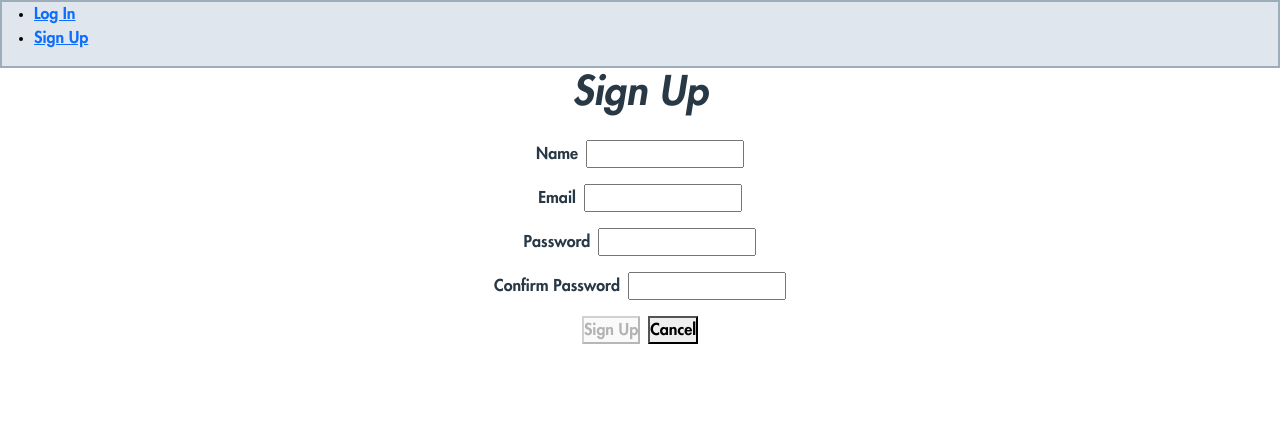
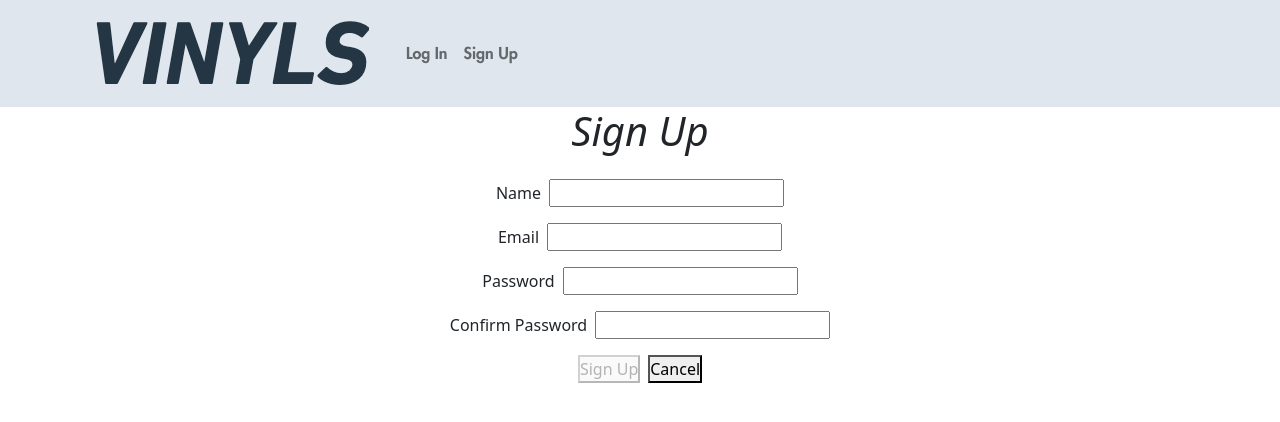
Before and after one commit to dcollis92/vinyls-front-end, a React (Create React App) app: page /signup in a window 1280 px wide. Shown: the top 422 px of the page. Built offline with nearby package versions, Linux system fonts and the light colour scheme; no server answers.

Commit message:
navbar rework

```diff
--- a/package.json
+++ b/package.json
@@ -15,6 +15,7 @@
     "react-dom": "^17.0.2",
     "react-router-dom": "^6.2.2",
     "react-scripts": "5.0.0",
+    "sass": "^1.49.9",
     "web-vitals": "^2.1.2"
   },
   "scripts": {
--- a/src/App.css
+++ /dev/null
@@ -1,59 +0,0 @@
-
-
-main {
-  animation: transitionIn .5s;
-}
-
-@keyframes transitionIn {
-  from {
-    opacity: 0;
-    transform: translateY(-10deg);
-  }
-
-  to {
-    opacity: 1;
-    transform: translateY(0);
-  }
-}
-
-body {
-  color: #293845;
-  font-family: 'Futura Std';
-}
-
-h1 {
-  font-style: italic;
-}
-
-.navbar {
-  background-color: #9eadba;
-}
-
-nav {
-  position: sticky;
-  background-color: #dfe6ed;
-  border: 2px solid #9eadba;
-  font-size: 1rem;
-  color: black;
-  display: flex;
-  /* flex-direction: column; */
-  justify-content: left;
-}
-
-nav > a {
-  margin: 20px;
-  text-decoration: none;
-  padding: 10px;
-  border-radius: 10px;
-  color: black;
-}
-
-nav > a:hover {
-  color: white;
-  background-color: #424748;
-
-}
-
-nav > a.active {
-  color: white;
-}
--- a/src/App.jsx
+++ b/src/App.jsx
@@ -1,4 +1,4 @@
-import './App.css';
+import './App.scss';
 import { useState } from 'react'
 import { Routes, Route, useNavigate, Navigate } from 'react-router-dom'
 import NavBar from './components/NavBar/NavBar'
--- /dev/null
+++ b/src/App.scss
@@ -0,0 +1,66 @@
+@import "~bootstrap/scss/bootstrap";
+@import "custom";
+
+main {
+  animation: transitionIn .5s;
+}
+
+@keyframes transitionIn {
+  from {
+    opacity: 0;
+    transform: translateY(-10deg);
+  }
+
+  to {
+    opacity: 1;
+    transform: translateY(0);
+  }
+}
+
+// body {
+//   font-family: 'Futura Std';
+//   font-style: italic;
+// }
+
+// button {
+//   font-style: italic;
+
+// }
+
+h1 {
+  font-style: italic;
+}
+
+// .navbar {
+//   background-color: #dfe6ed;
+// }
+
+
+// nav {
+//   position: sticky;
+//   background-color: #dfe6ed;
+//   border: 2px solid #9eadba;
+//   font-size: 1rem;
+//   color: black;
+//   display: flex;
+//   /* flex-direction: column; */
+//   justify-content: left;
+// }
+
+// nav > a {
+//   margin: 20px;
+//   text-decoration: none;
+//   padding: 10px;
+//   border-radius: 10px;
+//   color: black;
+// }
+
+// nav > a:hover {
+//   color: white;
+//   background-color: #424748;
+
+// }
+
+// nav > a.active {
+//   color: white;
+// }
--- a/src/components/NavBar/NavBar.jsx
+++ b/src/components/NavBar/NavBar.jsx
@@ -1,7 +1,8 @@
 import { Link } from 'react-router-dom'
 import SearchForm from '../SearchForm/SearchForm'
 import * as recordService from '../../services/recordService'
-import { Nav, Navbar, Container }  from 'react-bootstrap'
+import { Nav, Navbar, Button, Container }  from 'react-bootstrap'
+import './NavBar.scss';
 
 const NavBar = (props) => {
 
@@ -12,16 +13,14 @@ const NavBar = (props) => {
   return (
     <main>
       {props.user ?
-        <Navbar collapseOnSelect expand="xl" bg="
-        #dfe6ed" >
+        <Navbar className='navbar' collapseOnSelect expand="xl" >
         <Container>
         <Navbar.Brand href="/">
           <img alt="" src="./vinyls-logo.png"
           width="100%"
-          // height=""
           className="d-inline-block align-top"
         />{' '}</Navbar.Brand>
-        <SearchForm handleSubmitSearch={props.handleSubmitSearch} handleSetSearch={props.handleSetSearch}  />
+
         <Navbar.Toggle aria-controls="responsive-navbar-nav" />
         <Navbar.Collapse id="responsive-navbar-nav">
           <Nav className="me-auto">
@@ -29,18 +28,28 @@ const NavBar = (props) => {
             <Nav.Link href="/profiles">Profiles</Nav.Link>
             <Nav.Link href="/changePassword">Change Password</Nav.Link>
             <Nav.Link href="" onClick={props.handleLogout}>Log Out</Nav.Link>
-
+          </Nav>
+          <SearchForm handleSubmitSearch={props.handleSubmitSearch} handleSetSearch={props.handleSetSearch} />
+        </Navbar.Collapse>
+        </Container>
+      </Navbar>
+      :
+      <Navbar className='navbar' collapseOnSelect expand="xl" bg="lavender" >
+        <Container>
+        <Navbar.Brand href="/">
+          <img alt="" src="./vinyls-logo.png"
+          width="100%"
+          className="d-inline-block align-top"
+        />{' '}</Navbar.Brand>
+        <Navbar.Toggle aria-controls="responsive-navbar-nav" />
+        <Navbar.Collapse id="responsive-navbar-nav">
+          <Nav className="me-auto">
+            <Nav.Link href="/login">Log In</Nav.Link>
+            <Nav.Link href="/signup">Sign Up</Nav.Link>
           </Nav>
         </Navbar.Collapse>
         </Container>
       </Navbar>
-      :
-        <nav>
-          <ul>
-            <li><Link to="/login">Log In</Link></li>
-            <li><Link to="/signup">Sign Up</Link></li>
-          </ul>
-        </nav>
       }
     </main>
   )
--- /dev/null
+++ b/src/components/NavBar/NavBar.scss
@@ -0,0 +1,8 @@
+.navbar {
+  background-color: #dfe6ed;
+  font-family: 'Futura Std';
+  input, button {
+    font-family: 'Futura Std';
+    font-style: italic;
+  }
+}
--- a/src/components/SearchForm/SearchForm.jsx
+++ b/src/components/SearchForm/SearchForm.jsx
@@ -2,6 +2,7 @@ import { useState } from 'react'
 import { getAllRecords } from '../../services/recordService';
 import { useNavigate } from 'react-router-dom';
 import './SearchForm.scss';
+import {Button, Form, FormControl} from 'react-bootstrap'
 
 const SearchForm = (props) => {
   const [formData, setFormData] = useState({query: ''})
@@ -25,14 +26,26 @@ const SearchForm = (props) => {
   }
   return (
     <>
-      <div className="searchbar">
+    <Form className="d-flex" onSubmit={handleSubmitSearch}>
+        <FormControl
+          onChange={handleSetSearch}
+          value={formData.query}
+          name="query"
+          type="search"
+          placeholder="Search..."
+          className="me-2"
+          aria-label="Search"
+        />
+        <Button variant="outline-success">Search</Button>
+      </Form>
+      {/* <div className="searchbar">
         <div className="container" >
           <form onSubmit={handleSubmitSearch}>
           <input onChange={handleSetSearch} value={formData.query} name="query" type="search" placeholder="Search..." />
+          <div className="search"></div>
           </form>
-          <div className="search"></div>
         </div>
-      </div>
+      </div> */}
     </>
   )
 }
--- a/src/components/SearchForm/SearchForm.scss
+++ b/src/components/SearchForm/SearchForm.scss
@@ -12,14 +12,14 @@ html, body {
 }
 
 .searchbar {
-  display: flex;
-  object-fit: contain;
+  // display: flex;
+  // object-fit: contain;
+  // position: absolute;
+  // top: 45px;
+  // left: 50%;
+  // justify-content: right;
+  .container {
   position: absolute;
-  top: 45px;
-  left: 50%;
-  justify-content: right;
-  .container {
-  position: inherit;
   margin: auto;
   top: 0;
   left: 0;
@@ -28,7 +28,7 @@ html, body {
   width: 300px;
   height: 100px;
   .search {
-    position: inherit;
+    position: absolute;
     margin: auto;
     top: 0;
     right: 0;
@@ -74,7 +74,7 @@ html, body {
     }
   }
     form {
-      all: inherit;
+      // all: inherit;
       input {
         font-family: 'Futura';
         font-style: italic;
--- a/src/custom.scss
+++ b/src/custom.scss
@@ -1,10 +1,13 @@
 /* The following block can be included in a custom.scss */
-
+$custom-color: #dfe6ed;
 /* make the customizations */
 $theme-colors: (
-    "info": tomato,
-    "danger": teal
+    "secondary": #dfe6ed,
+    "danger": teal,
+    "custom-color": $custom-color,
 );
+
+
 
 /* import bootstrap to set changes */
 @import "~bootstrap/scss/bootstrap";
--- a/src/pages/RecordSearch/RecordSearch.jsx
+++ b/src/pages/RecordSearch/RecordSearch.jsx
@@ -12,11 +12,11 @@ const RecordSearch = (props) => {
   //   .then(recordResults => setRecords(recordResults.results))
   // }
 
-  useEffect(formData => {
-    getAllRecords()
-    .then(recordData => setRecords(recordData.results))
+  // useEffect(formData => {
+  //   getAllRecords()
+  //   .then(recordData => setRecords(recordData.results))
 
-  },[])
+  // },[])
 
   return (
     <main>
```
Also changed, not shown: 1 other file (tests, documents, lock files or other folders).
